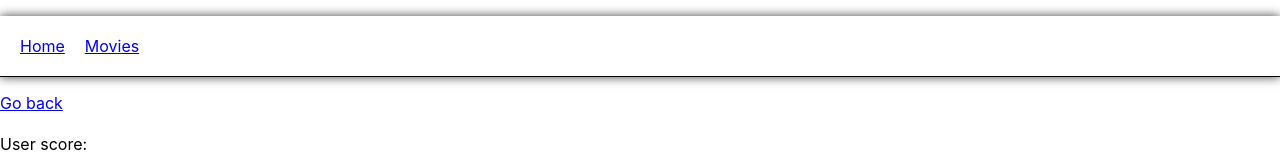
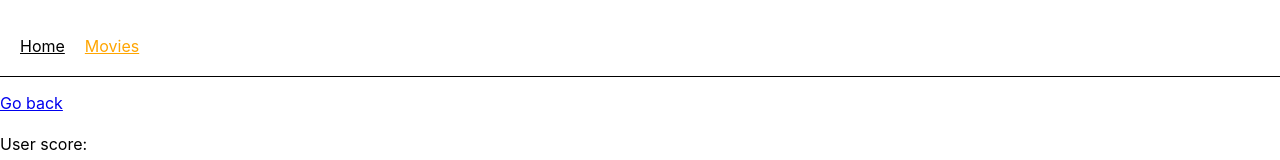
Before and after one commit to PetroShutak/goit-react-hw-05-movies, a React (Create React App) app: page /goit-react-hw-05-movies/movies/1 in a window 1280 px wide. Shown: the top 160 px of the page. Built offline with nearby package versions, Linux system fonts and the light colour scheme; no server answers.

Commit message:
navlink active

```diff
--- a/package.json
+++ b/package.json
@@ -12,6 +12,7 @@
     "react-dom": "^18.1.0",
     "react-router-dom": "^6.13.0",
     "react-scripts": "5.0.1",
+    "styled-components": "^5.3.10",
     "web-vitals": "^2.1.3"
   },
   "scripts": {
--- a/src/components/Header/Header.jsx
+++ b/src/components/Header/Header.jsx
@@ -1,6 +1,15 @@
-import { Link, Outlet } from 'react-router-dom';
+import { NavLink, Outlet } from 'react-router-dom';
+import styled from 'styled-components';
 
 const Header = () => {
+  const StyledLink = styled(NavLink)`
+    color: black;
+
+    &.active {
+      color: orange;
+    }
+  `;
+
   return (
     <div>
       <ul
@@ -10,15 +19,15 @@ const Header = () => {
           alignItems: 'center',
           padding: 20,
           listStyle: 'none',
-          boxShadow: '0px 0px 10px 0px rgba(0,0,0,0.75)',
+          boxShadow: '0px 0px 0px 0px rgba(0,0,0,0.75)',
           borderBottom: '1px solid black',
         }}
       >
         <li>
-          <Link to="/">Home</Link>
+          <StyledLink to="/">Home</StyledLink>
         </li>
         <li>
-          <Link to="movies">Movies</Link>
+          <StyledLink to="movies">Movies</StyledLink>
         </li>
       </ul>
 
```
Also changed, not shown: 1 other file (tests, documents, lock files or other folders).
